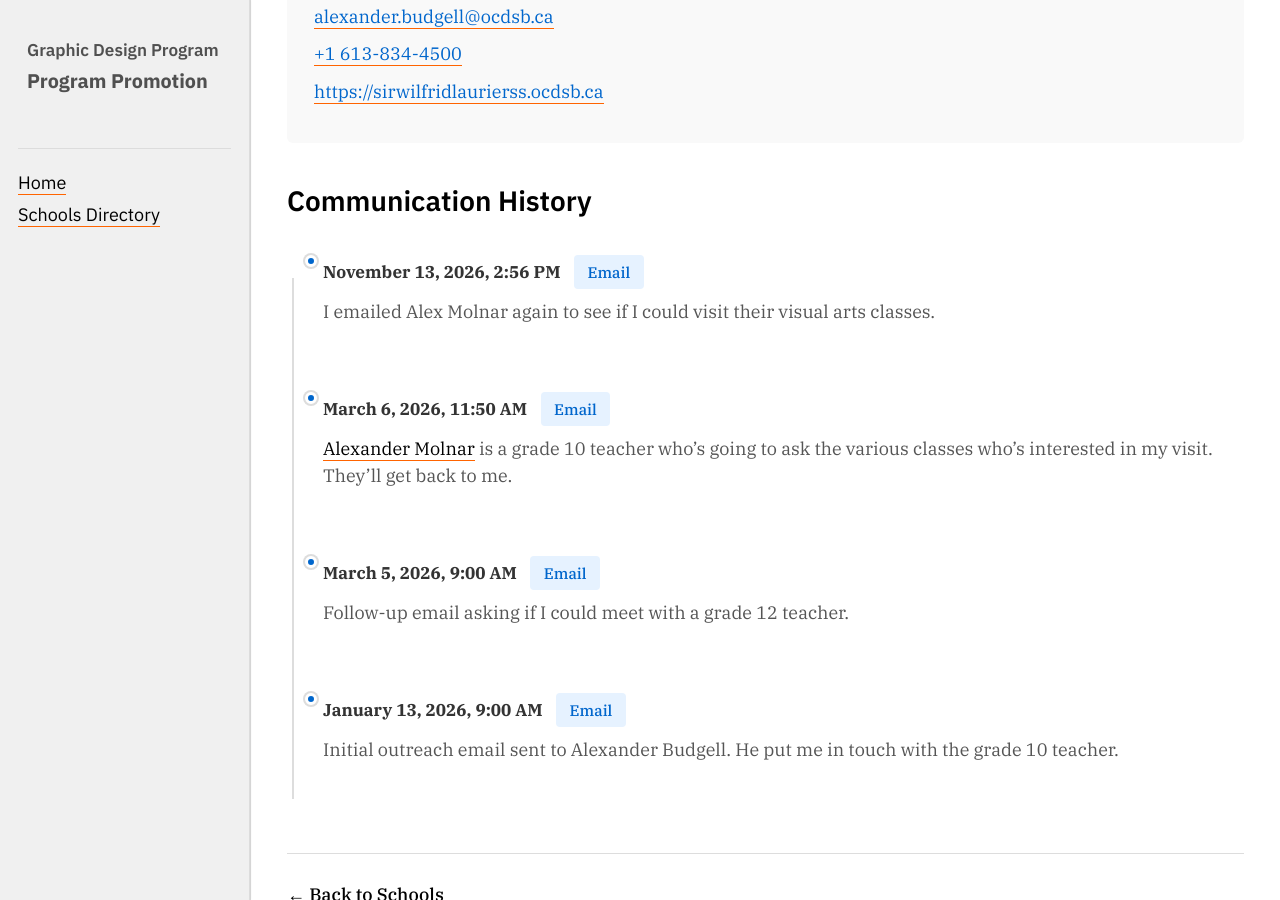
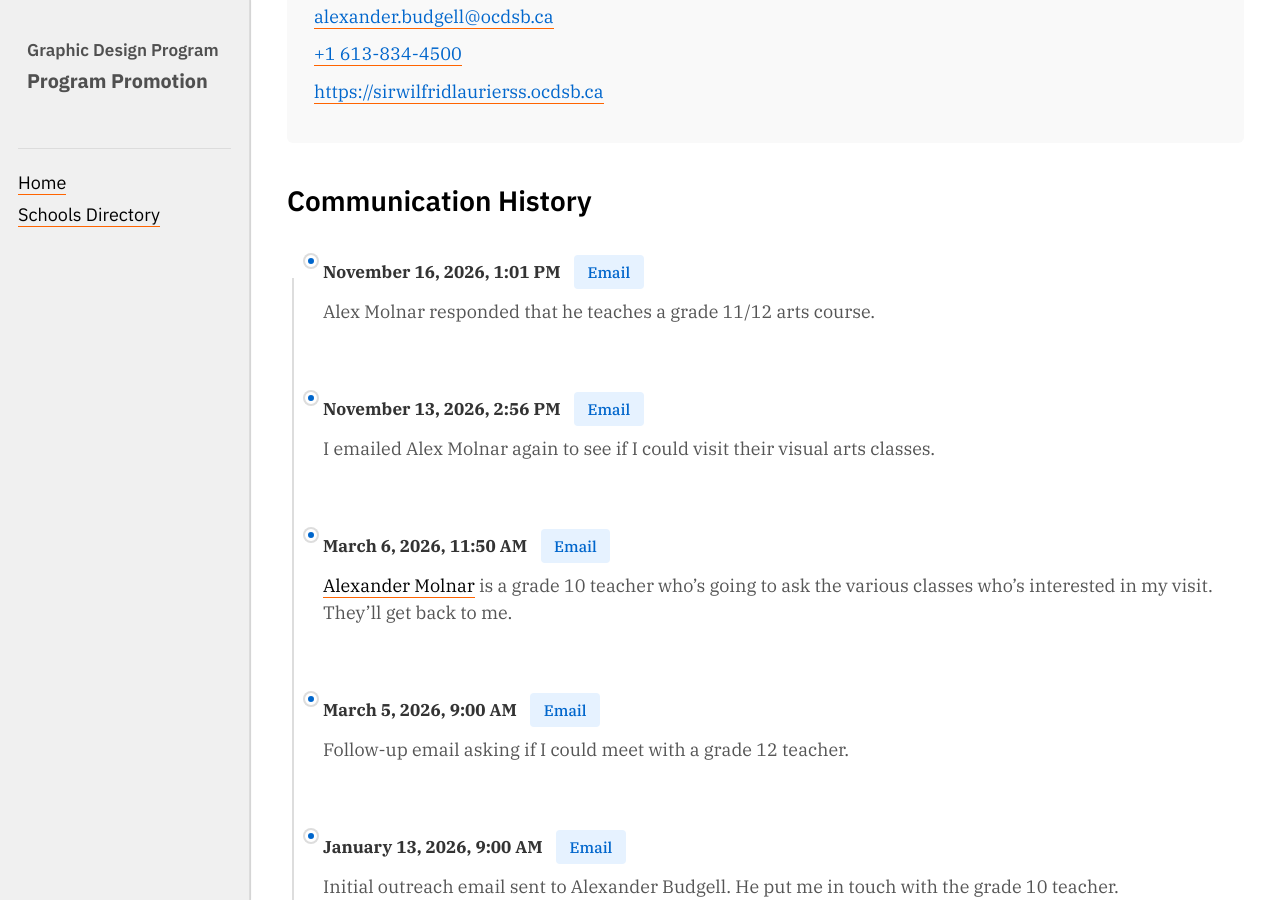
Before and after one commit to AlainParadis/program-promotion, a Jekyll site: the page built from _schools/sir-wilfrid-laurier-secondary-school.md, in a window 1280 px wide and 900 px high, scrolled down 346 px. Built offline with Jekyll 4.4.1, drawn with Linux system fonts in a browser that asks for light colours.

Commit message:
Update sir-wilfrid-laurier-secondary-school.md

```diff
--- a/_schools/sir-wilfrid-laurier-secondary-school.md
+++ b/_schools/sir-wilfrid-laurier-secondary-school.md
@@ -23,4 +23,8 @@ communications:
   - date: "2026-11-13T14:56:00"
     method: "email"
     note: "I emailed Alex Molnar again to see if I could visit their visual arts classes."
+  - date: "2026-11-16T13:01:00"
+    method: "email"
+    note: "Alex Molnar responded that he teaches a grade 11/12 arts course."
+
 ---
```
